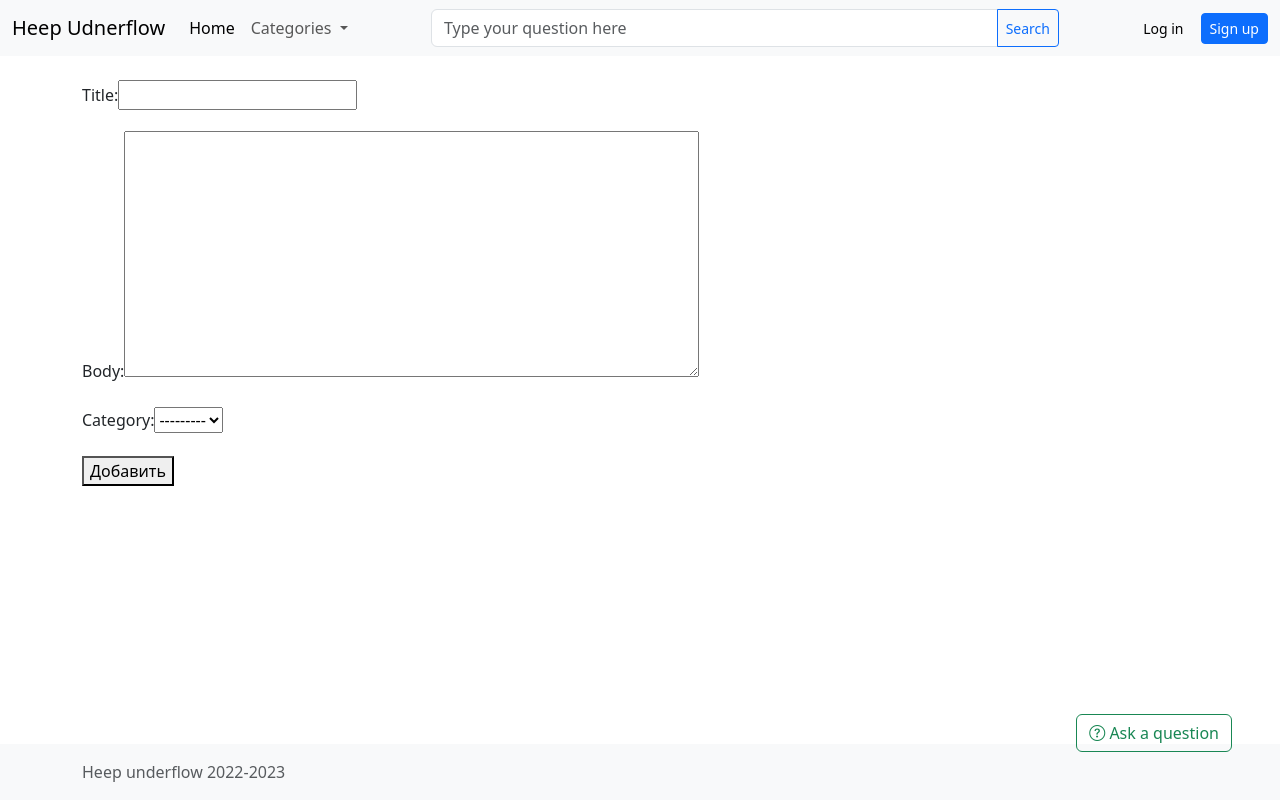
After one commit to dyussenov/django-blog, a Django app: page /question/ in a window 1280 px wide. The commit adds this page. Run offline with Django 4.2, Linux system fonts and the light colour scheme; data that the repository does not hold is empty; some libraries are stand-ins or nearby versions.

Commit message:
add question form

```diff
--- a/blog/blog_app/forms.py
+++ b/blog/blog_app/forms.py
@@ -1,7 +1,7 @@
 # users/forms.py
 from django import forms
 from django.contrib.auth.forms import UserCreationForm, UserChangeForm, AuthenticationForm, UsernameField
-from .models import CustomUser, Category
+from .models import CustomUser, Category, Question
 
 
 class UserLoginForm(AuthenticationForm):
@@ -76,3 +76,13 @@ class CategoryForm(forms.ModelForm):
     class Meta:
         model = Category
         fields = "__all__"
+
+
+class AddQuestionForm(forms.ModelForm):
+    class Meta:
+        model = Question
+        fields = ['title', 'body', 'category']
+        widgets = {
+            'title': forms.TextInput(attrs={'class': 'form-input'}),
+            'body': forms.Textarea(attrs={'cols': 60, 'rows': 10}),
+        }
--- /dev/null
+++ b/blog/blog_app/templates/add_question.html
@@ -0,0 +1,21 @@
+{% extends 'base.html' %}
+
+{% block title %}Add question{% endblock %}
+
+{% block content %}
+
+<form action="{% url 'add_question' %}" method="post" enctype="multipart/form-data">
+    {% csrf_token %}
+
+    <div class="form-error">{{ form.non_field_errors }}</div>
+
+    {% for f in form %}
+    <p><label class="form-label" for="{{ f.id_for_label }}">{{f.label}}: </label>{{ f }}</p>
+    <div class="form-error">{{ f.errors }}</div>
+    {% endfor %}
+
+
+    <button type="submit">Добавить</button>
+</form>
+
+{% endblock %}
--- a/blog/blog_app/templates/base.html
+++ b/blog/blog_app/templates/base.html
@@ -62,7 +62,7 @@
   <main class="container-lg mt-4">
     {% block content %}
     {% endblock %}
-    <a class="dropup position-fixed m-5 bottom-0 end-0 btn btn-md btn-outline-success" href="#" role="button">
+    <a class="dropup position-fixed m-5 bottom-0 end-0 btn btn-md btn-outline-success" href="{% url 'add_question' %}" role="button">
        <i class="bi bi-question-circle"></i> Ask a question
     </a>
   </main>
--- a/blog/blog_app/urls.py
+++ b/blog/blog_app/urls.py
@@ -8,6 +8,7 @@ urlpatterns = [
     path('signup/', SignUpView.as_view(), name='signup'),
     path('about/', about, name='about'),
     path('categories/', TemplateView.as_view(template_name='categories_list.html'), name='categories_list'),
+    path('question/', add_question, name='add_question'),
     path('categories/<str:category>/', categories),
     path('contact/', contact),
     path('archive/<int:year>/', archive)
--- a/blog/blog_app/views.py
+++ b/blog/blog_app/views.py
@@ -6,7 +6,8 @@ from django.shortcuts import redirect, render
 from django.urls import reverse_lazy
 from django.views.generic.edit import CreateView
 
-from .forms import CustomUserCreationForm
+from .forms import CustomUserCreationForm, AddQuestionForm
+
 
 class SignUpView(CreateView):
     form_class = CustomUserCreationForm
@@ -14,6 +15,9 @@ class SignUpView(CreateView):
     template_name = 'signup.html'
 
 
+def add_question(request):
+    form = AddQuestionForm()
+    return render(request, "add_question.html", {'form': form})
 def index(request):
     return render(request, "home.html")
 
```
